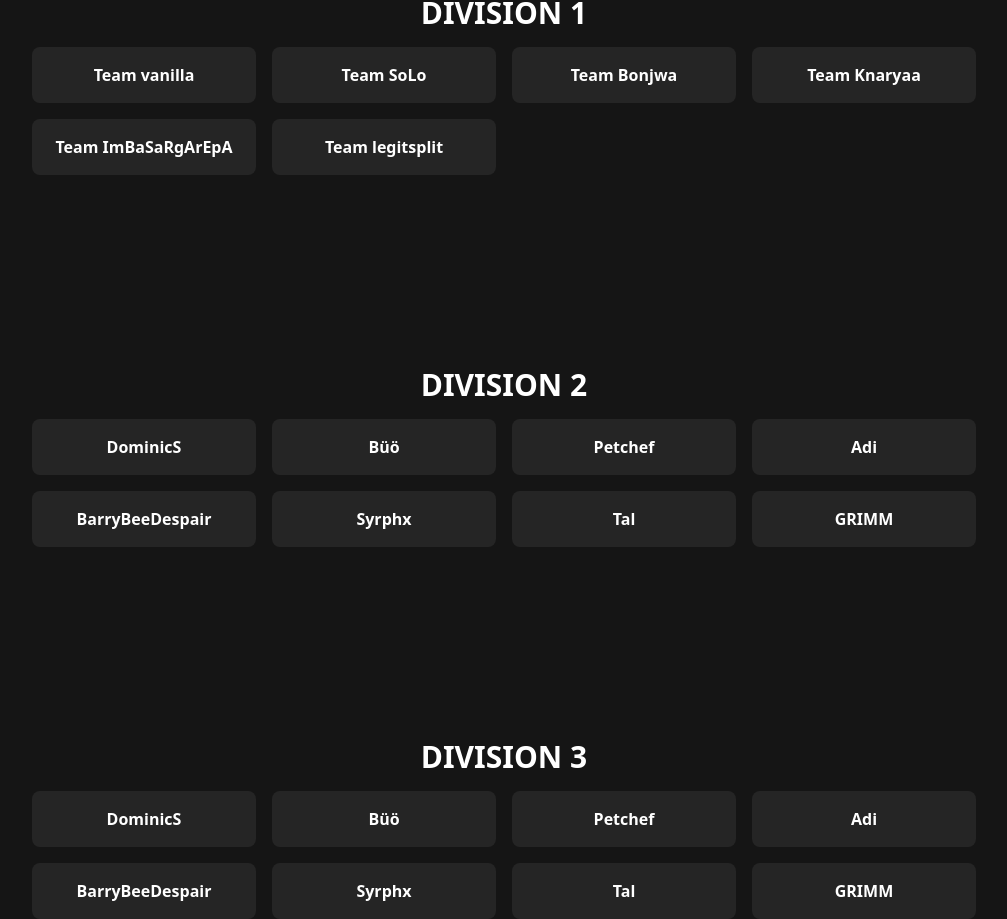
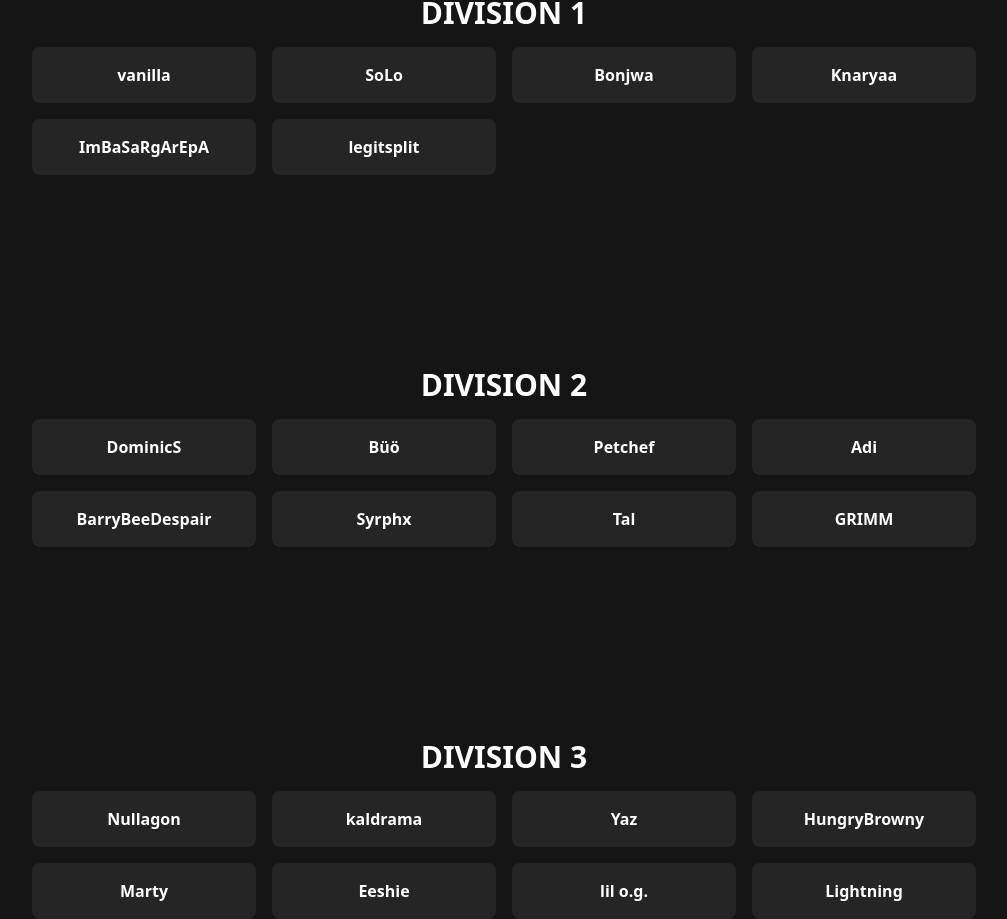
Before and after one commit to AngeloMalada/dota-scouting, a Next.js app: page / in a window 1280 px wide. Shown: the part 119-1038 px from the top of the page, without its empty margins (136-1143 px from the left). Built offline with nearby package versions, Linux system fonts and the light colour scheme.

Commit message:
added div 3

```diff
--- a/Teams.js
+++ b/Teams.js
@@ -5,7 +5,7 @@ const Teams = {
       id: 1,
       teams: [
         {
-          name: 'Team vanilla',
+          name: 'vanilla',
           id: 1,
           players: [
             {
@@ -37,7 +37,7 @@ const Teams = {
         },
 
         {
-          name: 'Team SoLo',
+          name: 'SoLo',
           id: 2,
           players: [
             {
@@ -69,7 +69,7 @@ const Teams = {
         },
 
         {
-          name: 'Team Bonjwa',
+          name: 'Bonjwa',
           id: 3,
           players: [
             {
@@ -101,7 +101,7 @@ const Teams = {
         },
 
         {
-          name: 'Team Knaryaa',
+          name: 'Knaryaa',
           id: 4,
           players: [
             {
@@ -133,7 +133,7 @@ const Teams = {
         },
 
         {
-          name: 'Team ImBaSaRgArEpA',
+          name: 'ImBaSaRgArEpA',
           id: 5,
           players: [
             {
@@ -165,7 +165,7 @@ const Teams = {
         },
 
         {
-          name: 'Team legitsplit',
+          name: 'legitsplit',
           id: 6,
           players: [
             {
@@ -464,257 +464,257 @@ const Teams = {
       id: 3,
       teams: [
         {
-          name: 'DominicS',
+          name: 'Nullagon',
           id: 1,
           players: [
             {
-              name: 'DominicS',
+              name: 'Nullagon',
               id: 1,
-              accountID: 56404086,
+              accountID: 59155507,
             },
             {
-              name: 'Big Gunson',
+              name: 'Lgy',
               id: 2,
-              accountID: 106742399,
+              accountID: 72407726,
             },
             {
-              name: 'Ondrej',
+              name: 'Reformation',
               id: 3,
-              accountID: 150031206,
+              accountID: 101035027,
             },
             {
-              name: 'Olaf',
+              name: 'Jh',
               id: 4,
-              accountID: 187137003,
+              accountID: 99374795,
             },
             {
-              name: 'TheProblem',
+              name: 'DarkShokBlade',
               id: 5,
-              accountID: 249248089,
+              accountID: 119777741,
             },
           ],
         },
 
         {
-          name: 'Büö',
+          name: 'kaldrama',
           id: 2,
           players: [
             {
-              name: 'Büö',
+              name: 'kaldrama',
               id: 1,
-              accountID: 279050958,
+              accountID: 251347639,
             },
             {
-              name: 'zGrozemaG',
+              name: 'Ruski',
               id: 2,
-              accountID: 38319872,
+              accountID: 252657179,
             },
             {
-              name: 'Bianco',
+              name: 'hi5',
               id: 3,
-              accountID: 71375201,
+              accountID: 49567307,
             },
             {
-              name: 'Dodo',
+              name: 'naitru',
               id: 4,
-              accountID: 42710307,
+              accountID: 167445998,
             },
             {
-              name: 'Ginger',
+              name: 'Pappila',
               id: 5,
-              accountID: 464676703,
+              accountID: 417207821,
             },
           ],
         },
 
         {
-          name: 'Petchef',
+          name: 'Yaz',
           id: 3,
           players: [
             {
-              name: 'Petchef',
+              name: 'Yaz',
               id: 1,
-              accountID: 49120950,
+              accountID: 184869837,
             },
             {
-              name: 'Raytoran',
+              name: 'Leiya',
               id: 2,
-              accountID: 40625516,
+              accountID: 65159250,
             },
             {
-              Flame: 'Bianco',
+              Flame: 'Gal',
               id: 3,
-              accountID: 101465865,
+              accountID: 340261787,
             },
             {
-              name: 'greenman',
+              name: 'Pajazo',
               id: 4,
-              accountID: 73877347,
+              accountID: 47768835,
             },
             {
-              name: 'Lil-Rob2009',
+              name: 'Bernard humperdink',
               id: 5,
-              accountID: 59174607,
+              accountID: 23765698,
             },
           ],
         },
 
         {
-          name: 'Adi',
+          name: 'HungryBrowny',
           id: 4,
           players: [
             {
-              name: 'Adi',
+              name: 'HungryBrowny',
               id: 1,
-              accountID: 151517806,
+              accountID: 89873399,
             },
             {
-              name: 'Grief',
+              name: 'canin',
               id: 2,
-              accountID: 302449792,
+              accountID: 78114459,
             },
             {
-              Flame: 'kotklopot',
+              Flame: 'Dimes',
               id: 3,
-              accountID: 243368997,
+              accountID: 41403942,
             },
             {
-              name: 'Morgs',
+              name: 'Azg',
               id: 4,
-              accountID: 180895009,
+              accountID: 106706457,
             },
             {
-              name: 'LookAlive',
+              name: 'Luke',
               id: 5,
-              accountID: 220385033,
+              accountID: 150522382,
             },
           ],
         },
 
         {
-          name: 'BarryBeeDespair',
+          name: 'Marty',
           id: 5,
           players: [
             {
-              name: 'BarryBeeDespair',
+              name: 'Marty',
               id: 1,
-              accountID: 89681488,
+              accountID: 88342733,
             },
             {
-              name: 'sham',
+              name: 'Daftcunt',
               id: 2,
-              accountID: 253571081,
+              accountID: 69119093,
             },
             {
-              Flame: 'wewlad#6341',
+              Flame: 'loo',
               id: 3,
-              accountID: 54024614,
+              accountID: 199498251,
             },
             {
-              name: 'Regurgitard',
+              name: 'iwashomeanyway',
               id: 4,
-              accountID: 84712191,
+              accountID: 95033645,
             },
             {
-              name: 'Spas',
+              name: 'XIIBULLETS',
               id: 5,
-              accountID: 141104117,
+              accountID: 89507638,
             },
           ],
         },
 
         {
-          name: 'Syrphx',
+          name: 'Eeshie',
           id: 6,
           players: [
             {
-              name: 'Syrphx',
+              name: 'Eeshie',
               id: 1,
-              accountID: 327434422,
+              accountID: 94550441,
             },
             {
-              name: 'Mikel',
+              name: 'GrimR',
               id: 2,
-              accountID: 27997450,
+              accountID: 69347241,
             },
             {
-              Flame: 'Haisu :)',
+              Flame: 'caiser101',
               id: 3,
-              accountID: 102346907,
+              accountID: 182730622,
             },
             {
-              name: 'Rinku',
+              name: 'Bogisa',
               id: 4,
-              accountID: 125847008,
+              accountID: 157346177,
             },
             {
-              name: 'Owl',
+              name: 'Swagboi',
               id: 5,
-              accountID: 188263974,
+              accountID: 59488464,
             },
           ],
         },
 
         {
-          name: 'Tal',
+          name: 'lil o.g.',
           id: 7,
           players: [
             {
-              name: 'Tal',
+              name: 'lil o.g.',
               id: 1,
-              accountID: 81581521,
+              accountID: 30428142,
             },
             {
-              name: 'Shaked',
+              name: 'Yesketchup',
               id: 2,
-              accountID: 98027915,
+              accountID: 53555116,
             },
             {
-              Flame: 'Denden',
+              Flame: 'sakoh',
               id: 3,
-              accountID: 17120982,
+              accountID: 125477453,
             },
             {
-              name: 'gladp',
+              name: 'Moggoblin',
               id: 4,
-              accountID: 94011129,
+              accountID: 105128443,
             },
             {
-              name: 'KhezuC',
+              name: 'Vade',
               id: 5,
-              accountID: 106497878,
+              accountID: 28888813,
             },
           ],
         },
 
         {
-          name: 'GRIMM',
+          name: 'Lightning',
           id: 8,
           players: [
             {
-              name: 'GRIMM',
+              name: 'Lightning',
               id: 1,
-              accountID: 55866317,
+              accountID: 376256780,
             },
             {
-              name: '5YN3R6Y',
+              name: 'Fred Astaire',
               id: 2,
-              accountID: 118379443,
+              accountID: 71904413,
             },
             {
-              Flame: 'iggy',
+              Flame: 'KarlTheCommie',
               id: 3,
-              accountID: 859609158,
+              accountID: 106401172,
             },
             {
-              name: 'Killerpanda',
+              name: 'Nothing',
               id: 4,
-              accountID: 61634693,
+              accountID: 256219495,
             },
             {
-              name: 'Aronix',
+              name: 'Nate',
               id: 5,
-              accountID: 108164252,
+              accountID: 65341388,
             },
           ],
         },
--- a/pages/team/[id].tsx
+++ b/pages/team/[id].tsx
@@ -13,7 +13,7 @@ const TeamPage = (id: any) => {
   );
   const [lobby, setLobby] = React.useState<string>('7,1,0');
   const [customDays, setCustomDays] = React.useState<number>(0);
-  const [games, setGames] = React.useState<any>(0);
+  const [games, setGames] = React.useState<any>(1);
   const [searchGames, setSearchGames] = React.useState<any>(0);
   const [filters, setFilters] = React.useState<boolean>(false);
 
```
